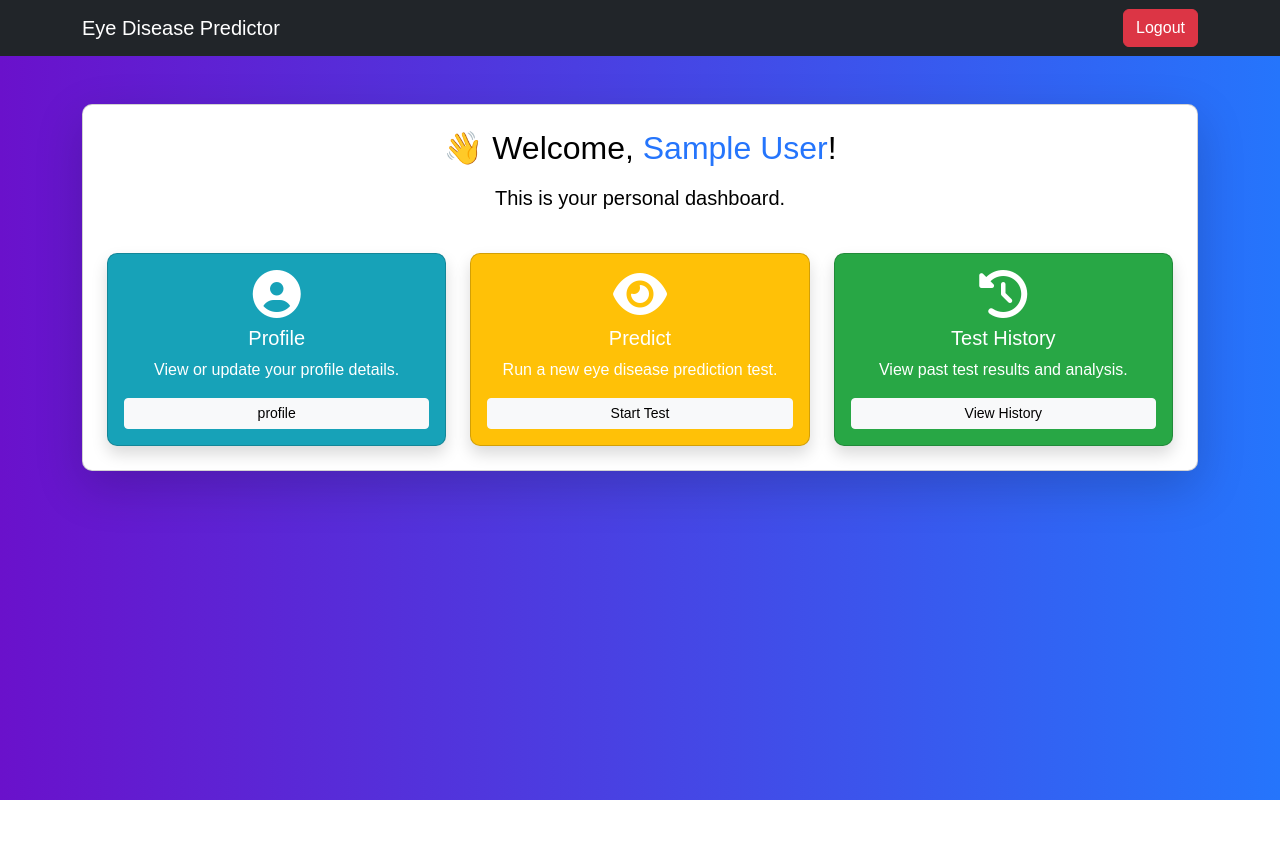
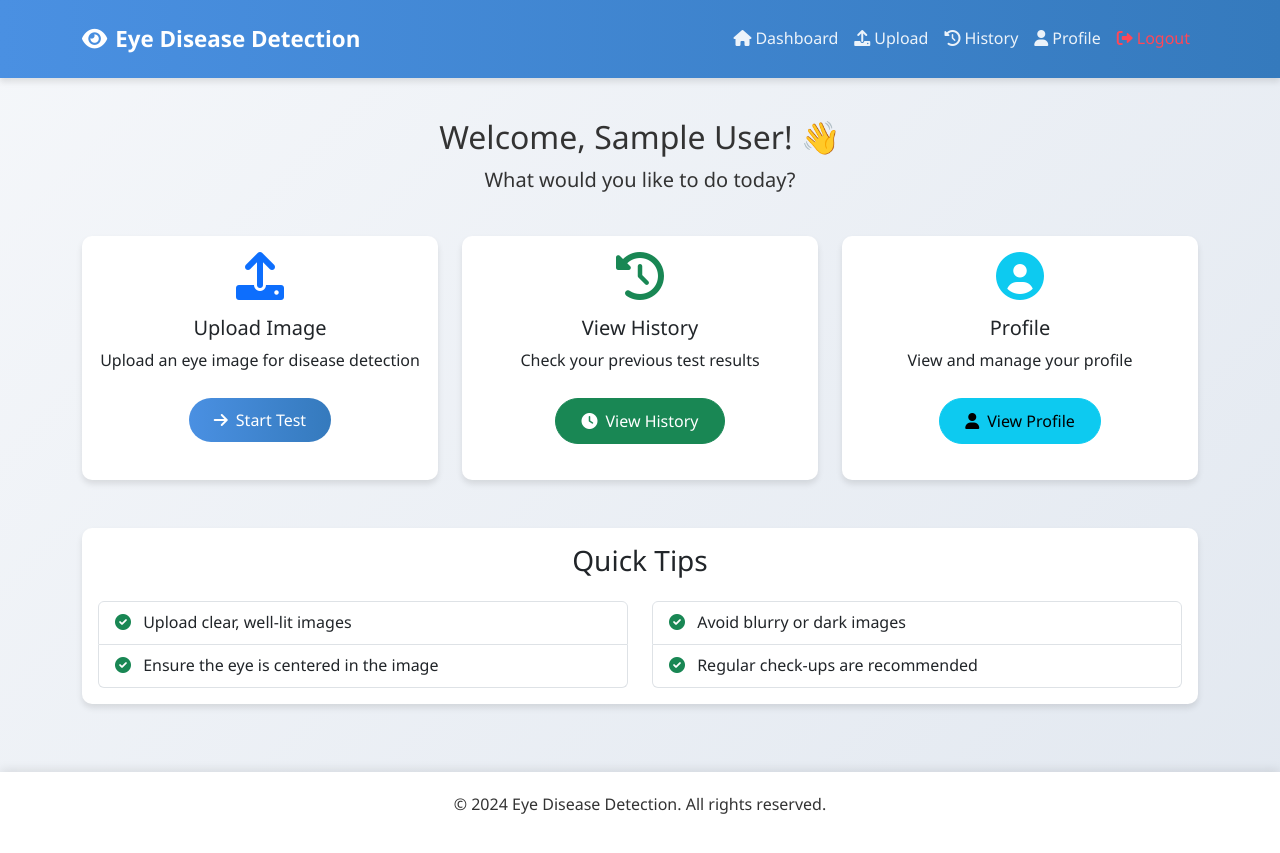
Before and after one commit to Himans30/Multiple-eye-disease-detection, a Flask app: page /dashboard in a window 1280 px wide. Before the commit the page ends 800 px from the top, so only its background shows below. Run offline with Flask 3, Linux system fonts and the light colour scheme; the visitor is signed in with stand-in values (Sample User, id 1); some libraries are stand-ins or nearby versions.

Commit message:
Assistant checkpoint: Updated HTML templates and CSS with modern design
Assistant generated file changes:
- templates/base.html: Update base template with modern design
- static/style.css: Update styles with modern design
- templates/dashboard.html: Update dashboard with modern design
- templates/login.html: Update login page with modern design
- templates/register.html: Update register page with modern design

---

User prompt:

can u update all .html file along with css files

Replit-Commit-Author: Assistant
Replit-Commit-Session-Id: dcabb787-2e89-45c7-9513-e1670f1ecd25

```diff
--- a/static/style.css
+++ b/static/style.css
@@ -1,44 +1,74 @@
 
-/* Base styles */
+/* Root Variables */
+:root {
+    --primary-color: #4a90e2;
+    --secondary-color: #357abd;
+    --accent-color: #2c669c;
+    --background-color: #f5f7fa;
+    --text-color: #333;
+    --border-radius: 10px;
+    --box-shadow: 0 4px 6px rgba(0, 0, 0, 0.1);
+}
+
+/* Base Styles */
 body {
     font-family: 'Segoe UI', Tahoma, Geneva, Verdana, sans-serif;
-    background: linear-gradient(135deg, #f5f7fa 0%, #c3cfe2 100%);
-    color: #333;
+    background: linear-gradient(135deg, var(--background-color) 0%, #e2e8f0 100%);
+    color: var(--text-color);
     line-height: 1.6;
+    min-height: 100vh;
+    display: flex;
+    flex-direction: column;
 }
 
+.main-content {
+    flex: 1;
+}
+
+/* Navbar Styles */
 .navbar {
-    background: linear-gradient(to right, #4a90e2, #357abd) !important;
-    box-shadow: 0 2px 5px rgba(0,0,0,0.1);
+    background: linear-gradient(to right, var(--primary-color), var(--secondary-color));
     padding: 1rem 0;
+    box-shadow: var(--box-shadow);
 }
 
 .navbar-brand {
+    color: white !important;
     font-weight: 600;
     font-size: 1.4rem;
 }
 
-.container {
-    max-width: 1200px;
-    margin: auto;
-    padding: 20px;
+.nav-link {
+    color: rgba(255, 255, 255, 0.9) !important;
+    transition: color 0.3s ease;
 }
 
-/* Cards */
+.nav-link:hover {
+    color: white !important;
+    transform: translateY(-1px);
+}
+
+.logout-btn {
+    color: #ff4757 !important;
+}
+
+/* Card Styles */
 .card {
     border: none;
-    border-radius: 15px;
-    box-shadow: 0 5px 15px rgba(0,0,0,0.08);
-    transition: transform 0.3s ease;
+    border-radius: var(--border-radius);
+    box-shadow: var(--box-shadow);
+    transition: transform 0.3s ease, box-shadow 0.3s ease;
     background: white;
     margin-bottom: 20px;
+    overflow: hidden;
 }
 
 .card:hover {
     transform: translateY(-5px);
+    box-shadow: 0 6px 12px rgba(0, 0, 0, 0.15);
 }
 
-/* Buttons */
+/* Button Styles */
 .btn {
     border-radius: 25px;
     padding: 10px 25px;
@@ -47,73 +77,93 @@ body {
 }
 
 .btn-primary {
-    background: linear-gradient(to right, #4a90e2, #357abd);
+    background: linear-gradient(to right, var(--primary-color), var(--secondary-color));
     border: none;
 }
 
 .btn-primary:hover {
-    background: linear-gradient(to right, #357abd, #2c669c);
+    background: linear-gradient(to right, var(--secondary-color), var(--accent-color));
     transform: translateY(-2px);
 }
 
-/* Accordion customization */
-.accordion-button {
-    background: linear-gradient(to right, #4a90e2, #357abd);
-    color: white;
-    border-radius: 10px;
-    margin-bottom: 5px;
+/* Form Styles */
+.form-control {
+    border-radius: 8px;
+    border: 1px solid #ddd;
+    padding: 12px;
+    transition: border-color 0.3s ease, box-shadow 0.3s ease;
 }
 
-.accordion-button:not(.collapsed) {
-    background: linear-gradient(to right, #357abd, #2c669c);
+.form-control:focus {
+    border-color: var(--primary-color);
+    box-shadow: 0 0 0 0.2rem rgba(74, 144, 226, 0.25);
+}
+
+/* Login/Register Container */
+.auth-container {
+    max-width: 400px;
+    margin: 50px auto;
+    padding: 30px;
+    background: white;
+    border-radius: var(--border-radius);
+    box-shadow: var(--box-shadow);
+}
+
+/* Upload Area */
+.upload-area {
+    border: 2px dashed var(--primary-color);
+    border-radius: var(--border-radius);
+    padding: 30px;
+    text-align: center;
+    transition: all 0.3s ease;
+    background: rgba(255, 255, 255, 0.9);
+}
+
+.upload-area.dragging {
+    background: rgba(74, 144, 226, 0.1);
+    border-color: var(--secondary-color);
+}
+
+/* History Table */
+.table {
+    background: white;
+    border-radius: var(--border-radius);
+    overflow: hidden;
+}
+
+.table thead {
+    background: linear-gradient(to right, var(--primary-color), var(--secondary-color));
     color: white;
 }
 
-/* List groups */
-.list-group-item {
-    border-radius: 8px;
-    margin-bottom: 5px;
-    border: 1px solid #eee;
-    padding: 15px;
+/* Profile Card */
+.profile-card {
+    text-align: center;
+    padding: 30px;
 }
 
-/* Form elements */
-input, select, textarea {
-    border-radius: 8px !important;
-    border: 1px solid #ddd !important;
-    padding: 10px 15px !important;
+.profile-avatar {
+    width: 120px;
+    height: 120px;
+    border-radius: 50%;
+    margin: 0 auto 20px;
+    background: var(--primary-color);
+    color: white;
+    display: flex;
+    align-items: center;
+    justify-content: center;
+    font-size: 48px;
 }
 
-/* Upload area */
-#drop-area {
-    border: 2px dashed #4a90e2;
-    border-radius: 15px;
-    padding: 20px;
-    text-align: center;
-    transition: all 0.3s ease;
+/* Footer */
+.footer {
+    background: white;
+    padding: 20px 0;
+    box-shadow: 0 -2px 10px rgba(0, 0, 0, 0.1);
+    margin-top: auto;
 }
 
-#drop-area.dragging {
-    background: rgba(74, 144, 226, 0.1);
-    border-color: #357abd;
-}
-
-/* Loading spinner */
-#loading-spinner {
-    border: 4px solid #f3f3f3;
-    border-top: 4px solid #4a90e2;
-    border-radius: 50%;
-    width: 40px;
-    height: 40px;
-    animation: spin 1s linear infinite;
-}
-
-@keyframes spin {
-    0% { transform: rotate(0deg); }
-    100% { transform: rotate(360deg); }
-}
-
-/* Responsive adjustments */
+/* Responsive Adjustments */
 @media (max-width: 768px) {
     .container {
         padding: 10px;
@@ -123,4 +173,18 @@ input, select, textarea {
         width: 100%;
         margin-bottom: 10px;
     }
+
+    .auth-container {
+        margin: 20px 10px;
+    }
 }
+
+/* Animation */
+@keyframes fadeIn {
+    from { opacity: 0; transform: translateY(20px); }
+    to { opacity: 1; transform: translateY(0); }
+}
+
+.fade-in {
+    animation: fadeIn 0.5s ease-out;
+}
--- a/templates/base.html
+++ b/templates/base.html
@@ -1,3 +1,4 @@
+
 <!DOCTYPE html>
 <html lang="en">
 <head>
@@ -9,46 +10,61 @@
     <link rel="stylesheet" href="{{ url_for('static', filename='style.css') }}">
 </head>
 <body>
-
     <!-- Navbar -->
-<nav class="navbar navbar-expand-lg navbar-dark bg-primary">
+    <nav class="navbar navbar-expand-lg">
         <div class="container">
-        <a class="navbar-brand" href="{{ url_for('dashboard') }}">Eye Disease Detection</a>
+            <a class="navbar-brand" href="{{ url_for('dashboard') }}">
+                <i class="fas fa-eye me-2"></i>Eye Disease Detection
+            </a>
             <button class="navbar-toggler" type="button" data-bs-toggle="collapse" data-bs-target="#navbarNav">
                 <span class="navbar-toggler-icon"></span>
             </button>
             <div class="collapse navbar-collapse" id="navbarNav">
                 <ul class="navbar-nav ms-auto">
                     {% if 'user' in session %}
-                    <!-- User is logged in -->
-                    <li class="nav-item"><a class="nav-link" href="{{ url_for('dashboard') }}">Dashboard</a></li>
-
-                    {% if page != 'upload' %}
-                        <li class="nav-item"><a class="nav-link" href="{{ url_for('upload_file') }}">Upload</a></li>
-                    {% endif %}
-
-                    {% if page != 'history' %}
-                        <li class="nav-item"><a class="nav-link" href="{{ url_for('view_history') }}">History</a></li>
-                    {% endif %}
-
+                        <li class="nav-item"><a class="nav-link" href="{{ url_for('dashboard') }}"><i class="fas fa-home me-1"></i>Dashboard</a></li>
+                        <li class="nav-item"><a class="nav-link" href="{{ url_for('upload_file') }}"><i class="fas fa-upload me-1"></i>Upload</a></li>
+                        <li class="nav-item"><a class="nav-link" href="{{ url_for('view_history') }}"><i class="fas fa-history me-1"></i>History</a></li>
+                        <li class="nav-item"><a class="nav-link" href="{{ url_for('profile') }}"><i class="fas fa-user me-1"></i>Profile</a></li>
                         <li class="nav-item">
-                        <a class="nav-link btn btn-danger text-white" href="{{ url_for('logout') }}">Logout</a>
+                            <a class="nav-link logout-btn" href="{{ url_for('logout') }}"><i class="fas fa-sign-out-alt me-1"></i>Logout</a>
                         </li>
                     {% else %}
-                    <!-- User is NOT logged in -->
-                    <li class="nav-item"><a class="nav-link" href="{{ url_for('login') }}">Login</a></li>
-                    <li class="nav-item"><a class="nav-link" href="{{ url_for('register') }}">Register</a></li>
+                        <li class="nav-item"><a class="nav-link" href="{{ url_for('login') }}"><i class="fas fa-sign-in-alt me-1"></i>Login</a></li>
+                        <li class="nav-item"><a class="nav-link" href="{{ url_for('register') }}"><i class="fas fa-user-plus me-1"></i>Register</a></li>
                     {% endif %}
                 </ul>
             </div>
         </div>
     </nav>
 
-<!-- Main Content -->
-<div class="container mt-4">
-    {% block content %}{% endblock %}
+    <!-- Flash Messages -->
+    <div class="container mt-3">
+        {% with messages = get_flashed_messages(with_categories=true) %}
+            {% if messages %}
+                {% for category, message in messages %}
+                    <div class="alert alert-{{ category }} alert-dismissible fade show" role="alert">
+                        {{ message }}
+                        <button type="button" class="btn-close" data-bs-dismiss="alert"></button>
+                    </div>
+                {% endfor %}
+            {% endif %}
+        {% endwith %}
     </div>
 
+    <!-- Main Content -->
+    <main class="main-content">
+        {% block content %}{% endblock %}
+    </main>
+
+    <!-- Footer -->
+    <footer class="footer mt-5">
+        <div class="container text-center">
+            <p>&copy; 2024 Eye Disease Detection. All rights reserved.</p>
+        </div>
+    </footer>
+
     <script src="https://cdn.jsdelivr.net/npm/bootstrap@5.3.0/dist/js/bootstrap.bundle.min.js"></script>
+    <script src="{{ url_for('static', filename='script.js') }}"></script>
 </body>
 </html>
--- a/templates/dashboard.html
+++ b/templates/dashboard.html
@@ -1,71 +1,90 @@
-<!DOCTYPE html>
-<html lang="en">
-<head>
-    <meta charset="UTF-8">
-    <meta name="viewport" content="width=device-width, initial-scale=1.0">
-    <title>Dashboard</title>
-    <script src="https://kit.fontawesome.com/a076d05399.js" crossorigin="anonymous"></script>
-    <link rel="stylesheet" href="https://cdn.jsdelivr.net/npm/bootstrap@5.3.0/dist/css/bootstrap.min.css">
-</head>
-<body style="background: linear-gradient(to right, #6a11cb, #2575fc); color: white; font-family: Arial, sans-serif;">
 
-    <!-- Navigation Bar -->
-    <nav class="navbar navbar-expand-lg navbar-dark bg-dark">
-        <div class="container">
-            <a class="navbar-brand" href="#">Eye Disease Predictor</a>
-            <div class="ms-auto">
-                <a href="{{ url_for('logout') }}" class="btn btn-danger">Logout</a>
+{% extends "base.html" %}
+
+{% block content %}
+<div class="container mt-4 fade-in">
+    <div class="row">
+        <div class="col-md-12 text-center mb-4">
+            <h2 class="welcome-text">Welcome, {{ session['user'] }}! 👋</h2>
+            <p class="lead">What would you like to do today?</p>
+        </div>
+    </div>
+
+    <div class="row">
+        <div class="col-md-4 mb-4">
+            <div class="card h-100">
+                <div class="card-body text-center">
+                    <i class="fas fa-upload fa-3x mb-3 text-primary"></i>
+                    <h5 class="card-title">Upload Image</h5>
+                    <p class="card-text">Upload an eye image for disease detection</p>
+                    <a href="{{ url_for('upload_file') }}" class="btn btn-primary mt-2">
+                        <i class="fas fa-arrow-right me-2"></i>Start Test
+                    </a>
+                </div>
             </div>
         </div>
-    </nav>
 
-    <!-- Dashboard Container -->
-    <div class="container mt-5">
-        <div class="card p-4 shadow-lg text-center" style="background: white; color: black; border-radius: 10px; animation: fadeIn 0.8s ease-in-out;">
-            <h2 class="mb-3">👋 Welcome, <span style="color: #2575fc;">{{ session['user'] }}</span>!</h2>
-            <p class="lead">This is your personal dashboard.</p>
+        <div class="col-md-4 mb-4">
+            <div class="card h-100">
+                <div class="card-body text-center">
+                    <i class="fas fa-history fa-3x mb-3 text-success"></i>
+                    <h5 class="card-title">View History</h5>
+                    <p class="card-text">Check your previous test results</p>
+                    <a href="{{ url_for('view_history') }}" class="btn btn-success mt-2">
+                        <i class="fas fa-clock me-2"></i>View History
+                    </a>
+                </div>
+            </div>
+        </div>
 
-            <div class="row mt-4">
-                <div class="col-md-4">
-                    <div class="card text-white p-3 shadow" style="background: #17a2b8; border-radius: 10px; text-align: center; transition: transform 0.3s;">
-                        <i class="fas fa-user-circle fa-3x mb-2"></i>
-                        <h5>Profile</h5>
-                        <p>View or update your profile details.</p>
+        <div class="col-md-4 mb-4">
+            <div class="card h-100">
+                <div class="card-body text-center">
+                    <i class="fas fa-user-circle fa-3x mb-3 text-info"></i>
+                    <h5 class="card-title">Profile</h5>
+                    <p class="card-text">View and manage your profile</p>
+                    <a href="{{ url_for('profile') }}" class="btn btn-info mt-2">
+                        <i class="fas fa-user me-2"></i>View Profile
+                    </a>
+                </div>
+            </div>
+        </div>
+    </div>
 
-                        <a href="{{ url_for('profile') }}" class="btn btn-light btn-sm">profile</a>
-                    </div>
-                </div>
-                <div class="col-md-4">
-                    <div class="card text-white p-3 shadow" style="background: #ffc107; border-radius: 10px; text-align: center; transition: transform 0.3s;">
-                        <i class="fas fa-eye fa-3x mb-2"></i>
-                        <h5>Predict </h5>
-                        <p>Run a new eye disease prediction test.</p>
-                        <a href="{{ url_for('upload_file') }}" class="btn btn-light btn-sm">Start Test</a>
-                    </div>
-                </div>
-                <div class="col-md-4">
-                    <div class="card text-white p-3 shadow" style="background: #28a745; border-radius: 10px; text-align: center; transition: transform 0.3s;">
-                        <i class="fas fa-history fa-3x mb-2"></i>
-                        <h5>Test History</h5>
-                        <p>View past test results and analysis.</p>
-                        <a href="{{ url_for('view_history') }}" class="btn btn-light btn-sm">View History</a>
+    <div class="row mt-4">
+        <div class="col-12">
+            <div class="card">
+                <div class="card-body">
+                    <h3 class="card-title text-center mb-4">Quick Tips</h3>
+                    <div class="row">
+                        <div class="col-md-6">
+                            <ul class="list-group">
+                                <li class="list-group-item">
+                                    <i class="fas fa-check-circle text-success me-2"></i>
+                                    Upload clear, well-lit images
+                                </li>
+                                <li class="list-group-item">
+                                    <i class="fas fa-check-circle text-success me-2"></i>
+                                    Ensure the eye is centered in the image
+                                </li>
+                            </ul>
+                        </div>
+                        <div class="col-md-6">
+                            <ul class="list-group">
+                                <li class="list-group-item">
+                                    <i class="fas fa-check-circle text-success me-2"></i>
+                                    Avoid blurry or dark images
+                                </li>
+                                <li class="list-group-item">
+                                    <i class="fas fa-check-circle text-success me-2"></i>
+                                    Regular check-ups are recommended
+                                </li>
+                            </ul>
+                        </div>
                     </div>
                 </div>
             </div>
         </div>
     </div>
-
-    <script>
-        // Simple animation for hover effect
-        document.querySelectorAll(".card").forEach(card => {
-            card.addEventListener("mouseenter", () => {
-                card.style.transform = "scale(1.05)";
-            });
-            card.addEventListener("mouseleave", () => {
-                card.style.transform = "scale(1)";
-            });
-        });
-    </script>
-
-</body>
-</html>
+</div>
+{% endblock %}
```
Also changed, not shown: templates/login.html (+29 -11 lines), templates/register.html (+25 -37 lines). Lines whose indentation alone changed are shown as unchanged.
